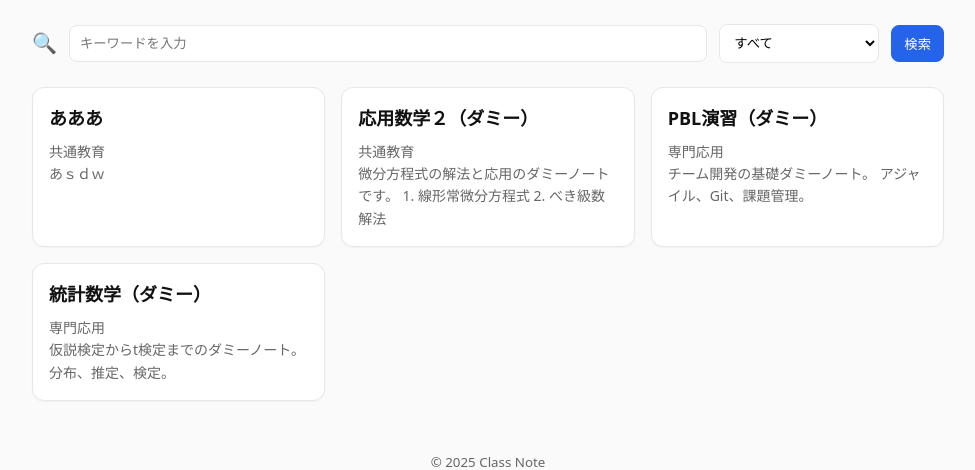
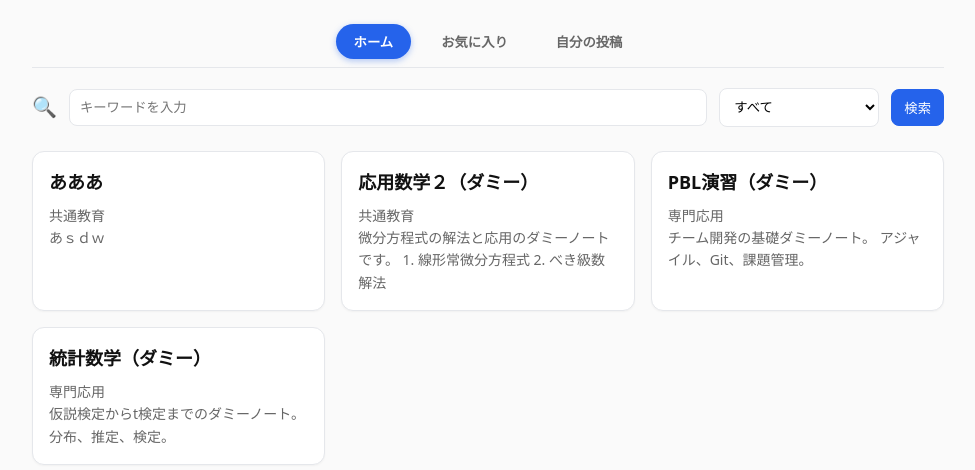
Before and after one commit to masaokatagia/PBL2_ClassNote, a PHP site: page / in a window 1280 px wide. Shown: the part 96-566 px from the top of the page, without its empty margins (152-1127 px from the left). Run offline with PHP 8.4, Linux system fonts and the light colour scheme.

Commit message:
ホーム・お気にいり追加

```diff
--- a/index.html
+++ b/index.html
@@ -20,6 +20,12 @@
   </header>
 
   <main class="container">
+    <section class="view-tabs" role="tablist" aria-label="表示モード切替">
+      <button class="tab-btn active" data-filter="all" role="tab" aria-selected="true">ホーム</button>
+      <button class="tab-btn" data-filter="favorites" role="tab" aria-selected="false">お気に入り</button>
+      <button class="tab-btn" data-filter="mine" role="tab" aria-selected="false">自分の投稿</button>
+    </section>
+
     <section class="search">
       <label class="icon" for="q">🔍️</label>
       <input id="q" type="text" placeholder="キーワードを入力" />
--- a/styles.css
+++ b/styles.css
@@ -30,6 +30,31 @@ body{
 .btn.primary{background:var(--primary);border-color:var(--primary);color:#fff}
 
 .container{max-width:960px;margin:0 auto;padding:24px}
+.view-tabs{
+  display:flex;
+  justify-content:center;
+  align-items:center;
+  gap:12px;
+  margin-bottom:20px;
+  border-bottom:1px solid var(--border);
+  padding-bottom:8px;
+}
+.tab-btn{
+  border:0;
+  background:transparent;
+  padding:8px 18px;
+  border-radius:999px;
+  font-weight:600;
+  color:var(--muted);
+  cursor:pointer;
+}
+.tab-btn:hover{color:var(--fg);background:rgba(37,99,235,.08)}
+.tab-btn.active{
+  background:var(--primary);
+  color:#fff;
+  box-shadow:0 2px 6px rgba(37,99,235,.35);
+}
+.tab-btn:focus-visible{outline:2px solid var(--primary);outline-offset:2px}
 .search{display:grid;grid-template-columns:auto 1fr 160px auto;gap:12px;align-items:center}
 .search .icon{font-size:20px}
 .search input, .search select{padding:10px;border:1px solid var(--border);border-radius:8px;background:#fff}
```
Also changed, not shown: scripts.js (+43 -3 lines).
